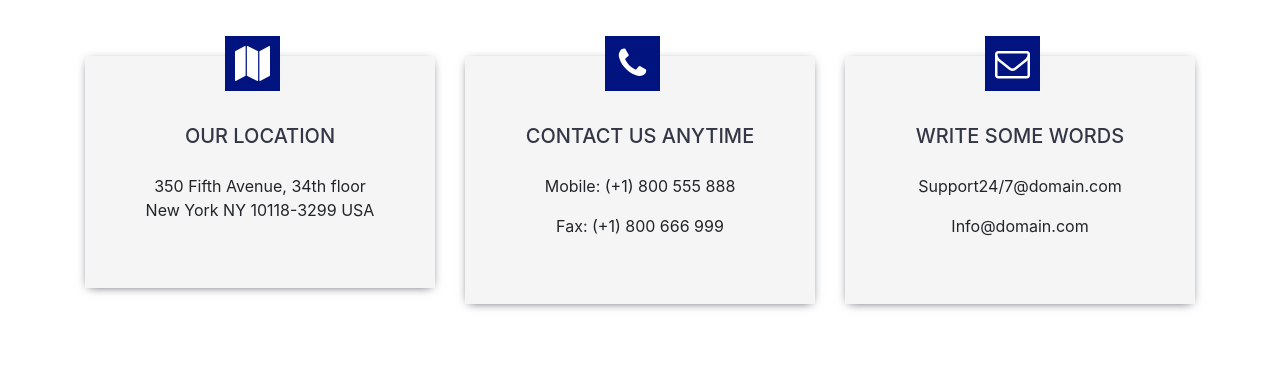
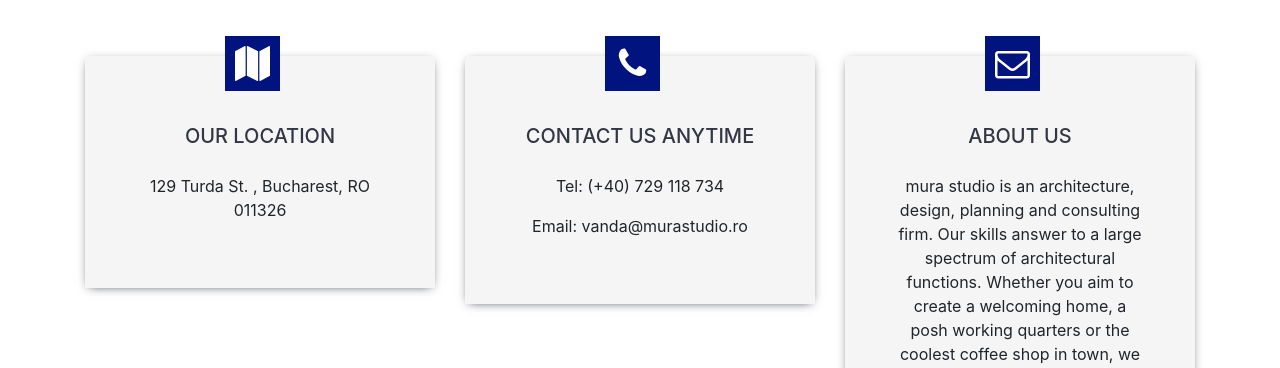
Before and after one commit to alexandrucotin/muraStudio, a plain HTML site: page client-side/html/contact-us.html in a window 1280 px wide. Shown: the part 75-443 px from the top of the page. Drawn offline with Linux system fonts and the light colour scheme.

Commit message:
contact us page 2

```diff
--- a/client-side/html/contact-us.html
+++ b/client-side/html/contact-us.html
@@ -51,7 +51,7 @@
                             <i class="fa fa-map" aria-hidden="true"></i>
                         </div>
                         <h3 class="box-tittle">Our Location </h3>
-                        <p class="box-text">350 Fifth Avenue, 34th floor New York NY 10118-3299 USA</p>
+                        <p class="box-text">129 Turda St. , Bucharest, RO 011326</p>
                     </div>
                 </div>
                 <div class="col-sm-4">
@@ -60,8 +60,8 @@
                             <i class="fa fa-phone" aria-hidden="true"></i>
                         </div>
                         <h3 class="box-tittle">Contact Us Anytime</h3>
-                        <p class="box-text">Mobile: (+1) 800 555 888 </p>
-                        <p class="box-text">Fax: (+1) 800 666 999 </p>
+                        <p class="box-text">Tel: (+40) 729 118 734 </p>
+                        <p class="box-text">Email: vanda@murastudio.ro </p>
                     </div>
                 </div>
                 <div class="col-sm-4">
@@ -69,9 +69,8 @@
                         <div class="incon-box">
                             <i class="fa fa-envelope-o" aria-hidden="true"></i>
                         </div>
-                        <h3 class="box-tittle">Write Some Words</h3>
-                        <p class="box-text">Support24/7@domain.com</p>
-                        <p class="box-text">Info@domain.com</p>
+                        <h3 class="box-tittle">About us</h3>
+                        <p class="box-text">mura studio is an architecture, design, planning and consulting firm. Our skills answer to a large spectrum of architectural functions. Whether you aim to create a welcoming home, a posh working quarters or the coolest coffee shop in town, we assure you that we can render to reality the best solution that answers your needs</p>
                     </div>
                 </div>
             </div>
```
